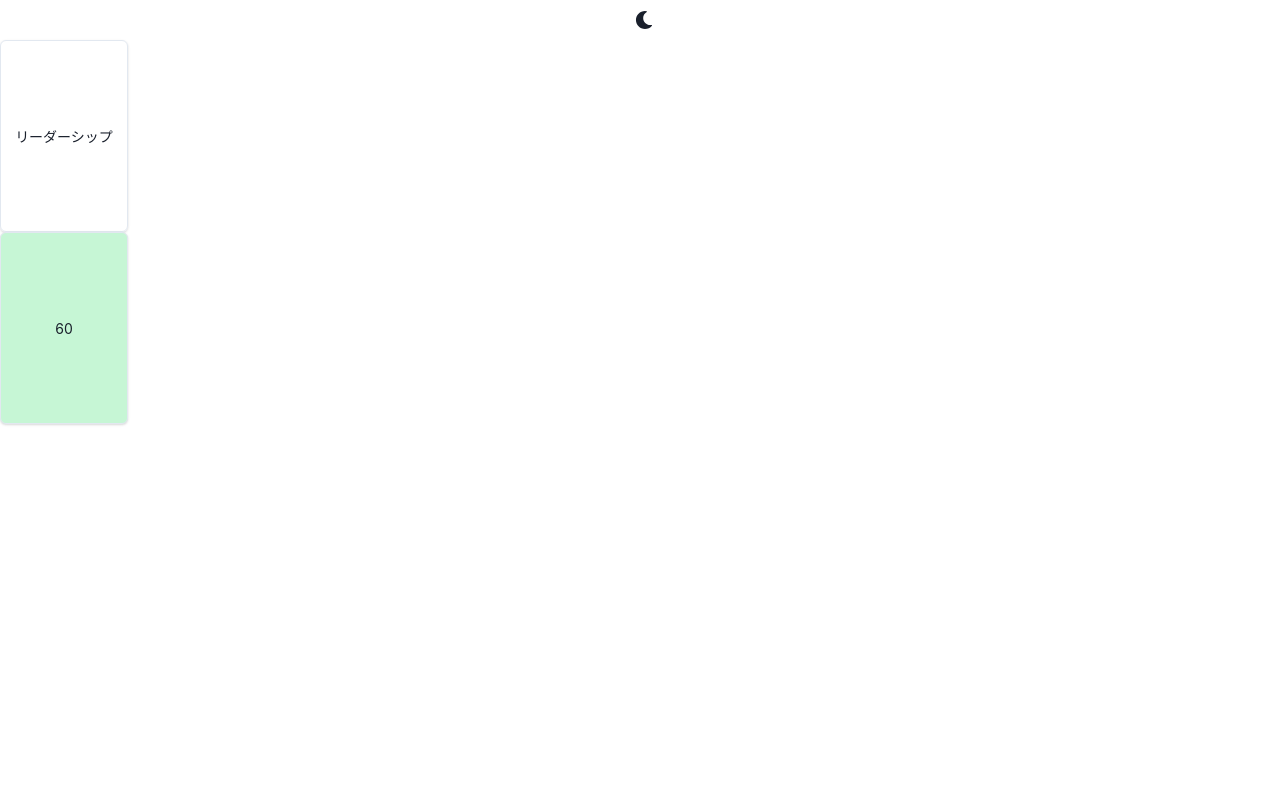
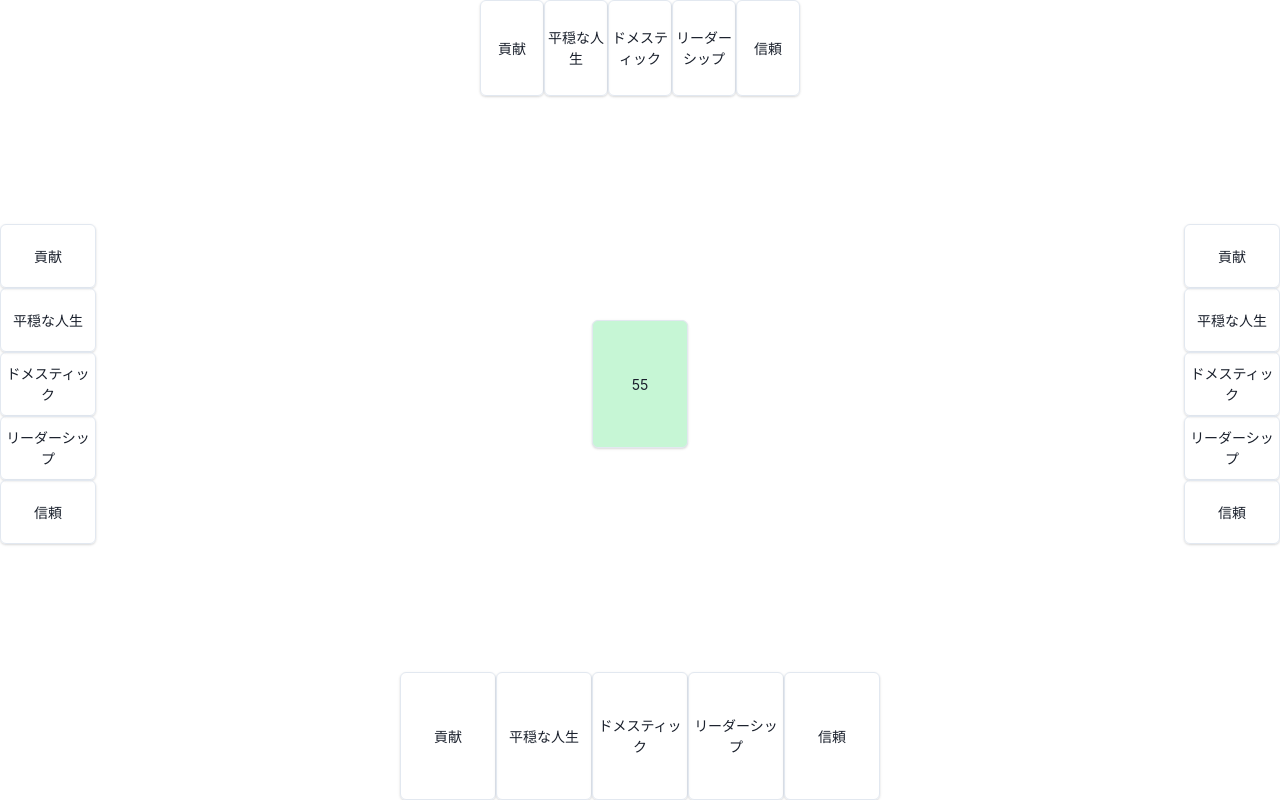
Before and after one commit to Murasaki-1102/values-card, a React (Create React App) app: page / in a window 1280 px wide. Built offline with nearby package versions, Linux system fonts and the light colour scheme.

Commit message:
🐛  Fix Layout

```diff
--- a/src/App.tsx
+++ b/src/App.tsx
@@ -1,17 +1,13 @@
 import * as React from "react";
 import { ChakraProvider, Box, theme } from "@chakra-ui/react";
 import { RecoilRoot } from "recoil";
-import { ColorModeSwitcher } from "./ColorModeSwitcher";
-import { Card } from "./components/Card";
-import { Deck } from "./components/Deck";
+import { Game } from "./components/Game";
 
 export const App = () => (
   <ChakraProvider theme={theme}>
     <RecoilRoot>
       <Box textAlign="center" fontSize="xl">
-        <ColorModeSwitcher justifySelf="flex-end" />
-        <Card />
-        <Deck />
+        <Game />
       </Box>
     </RecoilRoot>
   </ChakraProvider>
--- /dev/null
+++ b/src/components/Game.tsx
@@ -0,0 +1,173 @@
+import React, { useState, useEffect, useCallback } from "react";
+import { Box, Flex, Text } from "@chakra-ui/react";
+import { useCards } from "../hooks/useCards";
+
+export const Game = () => {
+  const [hands, setHands] = useState([] as string[]);
+  const [graveyards, setGraveyards] = useState([] as string[]);
+  const { cards, initialDraw, drawCard } = useCards();
+
+  const initialSetting = useCallback(() => {
+    const initialCards = initialDraw();
+    setHands([...initialCards]);
+    // eslint-disable-next-line
+  }, []);
+
+  useEffect(() => {
+    initialSetting();
+  }, [initialSetting]);
+
+  return (
+    <Box
+      h="100vh"
+      display="flex"
+      flexDir="column"
+      justifyContent="space-between"
+    >
+      <Flex justifyContent="center">
+        {hands.map((card, index) => (
+          <Flex
+            key={index}
+            h="6rem"
+            w="4rem"
+            justifyContent="center"
+            alignItems="center"
+            borderRadius="md"
+            boxShadow="base"
+            borderWidth={1}
+            onClick={() => {
+              if (hands.length === 6) {
+                setHands([...hands.filter((hand) => hand !== card)]);
+                setGraveyards([
+                  ...graveyards,
+                  ...hands.filter((hand) => hand === card),
+                ]);
+              }
+            }}
+          >
+            <Text fontSize="sm">{card}</Text>
+          </Flex>
+        ))}
+      </Flex>
+
+      <Flex justifyContent="space-between" alignItems="center">
+        <Box>
+          {hands.map((card, index) => (
+            <Flex
+              key={index}
+              h="4rem"
+              w="6rem"
+              justifyContent="center"
+              alignItems="center"
+              borderRadius="md"
+              boxShadow="base"
+              borderWidth={1}
+              onClick={() => {
+                if (hands.length === 6) {
+                  setHands([...hands.filter((hand) => hand !== card)]);
+                  setGraveyards([
+                    ...graveyards,
+                    ...hands.filter((hand) => hand === card),
+                  ]);
+                }
+              }}
+            >
+              <Text fontSize="sm">{card}</Text>
+            </Flex>
+          ))}
+        </Box>
+        <Box>
+          <Flex
+            h="8rem"
+            w="6rem"
+            bg="green.100"
+            justifyContent="center"
+            alignItems="center"
+            borderRadius="md"
+            boxShadow="base"
+            borderWidth={1}
+            onClick={() => {
+              if (hands.length === 6) return;
+              const card = drawCard();
+              setHands([...hands, ...card]);
+            }}
+          >
+            <Text fontSize="sm">{cards.length}</Text>
+          </Flex>
+          <Flex>
+            {graveyards.map((graveyard) => (
+              <Flex
+                h="8rem"
+                w="6rem"
+                bg="green.100"
+                justifyContent="center"
+                alignItems="center"
+                borderRadius="md"
+                boxShadow="base"
+                borderWidth={1}
+                onClick={() => {
+                  if (hands.length === 6) return;
+                  const card = drawCard();
+                  setHands([...hands, ...card]);
+                }}
+              >
+                <Text fontSize="sm">{graveyard}</Text>
+              </Flex>
+            ))}
+          </Flex>
+        </Box>
+        <Box>
+          {hands.map((card, index) => (
+            <Flex
+              key={index}
+              h="4rem"
+              w="6rem"
+              justifyContent="center"
+              alignItems="center"
+              borderRadius="md"
+              boxShadow="base"
+              borderWidth={1}
+              onClick={() => {
+                if (hands.length === 6) {
+                  setHands([...hands.filter((hand) => hand !== card)]);
+                  setGraveyards([
+                    ...graveyards,
+                    ...hands.filter((hand) => hand === card),
+                  ]);
+                }
+              }}
+            >
+              <Text fontSize="sm">{card}</Text>
+            </Flex>
+          ))}
+        </Box>
+      </Flex>
+
+      <Flex justifyContent="center">
+        {hands.map((card, index) => (
+          <Flex
+            key={index}
+            h="8rem"
+            w="6rem"
+            justifyContent="center"
+            alignItems="center"
+            borderRadius="md"
+            boxShadow="base"
+            borderWidth={1}
+            onClick={() => {
+              if (hands.length === 6) {
+                setHands([...hands.filter((hand) => hand !== card)]);
+                setGraveyards([
+                  ...graveyards,
+                  ...hands.filter((hand) => hand === card),
+                ]);
+              }
+            }}
+          >
+            <Text fontSize="sm">{card}</Text>
+          </Flex>
+        ))}
+      </Flex>
+    </Box>
+  );
+};
```
